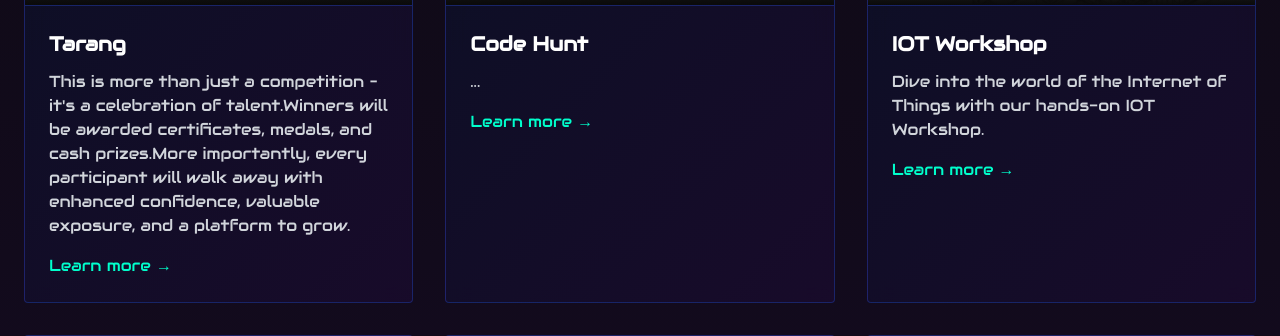
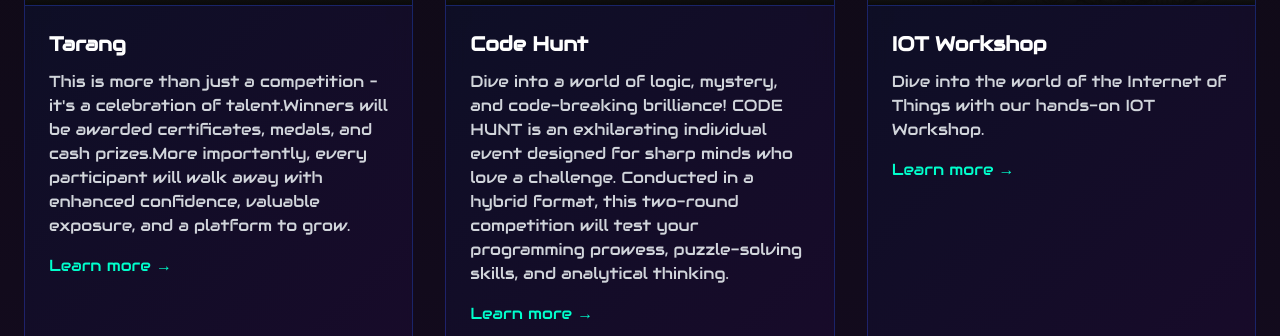
Before and after one commit to Shiv-Gaur/accollade, a React (Vite) app: page /events in a window 1280 px wide. Shown: the part 1109-1445 px from the top of the page. Built offline with nearby package versions, Linux system fonts and the light colour scheme; grey boxes are pictures that could not be loaded.

Commit message:
Update EventsPage.jsx

```diff
--- a/src/pages/EventsPage.jsx
+++ b/src/pages/EventsPage.jsx
@@ -87,9 +87,10 @@ function EventsPage() {
       title: "Code Hunt",
       category: "Competition",
       image: "/assets/codehunt.png",
-      description: "...",
-      fullDescription: "...",
-      details: [],
+            description: "Dive into a world of logic, mystery, and code-breaking brilliance! CODE HUNT is an exhilarating individual event designed for sharp minds who love a challenge. Conducted in a hybrid format, this two-round competition will test your programming prowess, puzzle-solving skills, and analytical thinking.",
+      fullDescription: "Dive into a world of logic, mystery, and code-breaking brilliance! CODE HUNT is an exhilarating individual event designed for sharp minds who love a challenge. Conducted in a hybrid format, this two-round competition will test your programming prowess, puzzle-solving skills, and analytical thinking.",
+      details: ["Round 1: Digital Quest – A fast-paced 60-minute session packed with logical puzzles and tech-focused MCQs.",
+        "Round 2: The Cipher Hunt – A thrilling 2–3 hour journey through a labyrinth of ciphers, riddles, and clues."],
       registrationLink: "https://docs.google.com/forms/d/e/1FAIpQLSfeabsFCY62B94oU8JOU8ZOB_EV2sWK7bW46sYkX8QkXvGWKQ/viewform"
     },
     {
```
